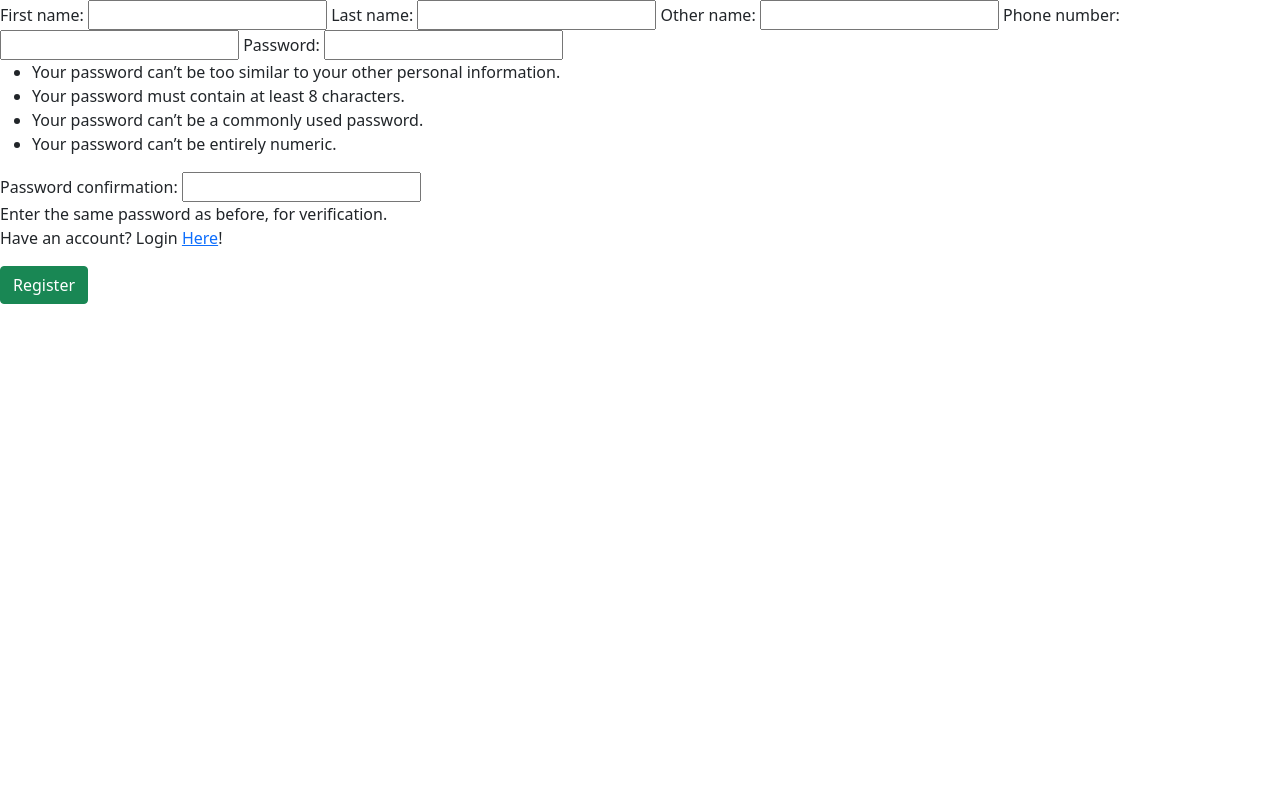
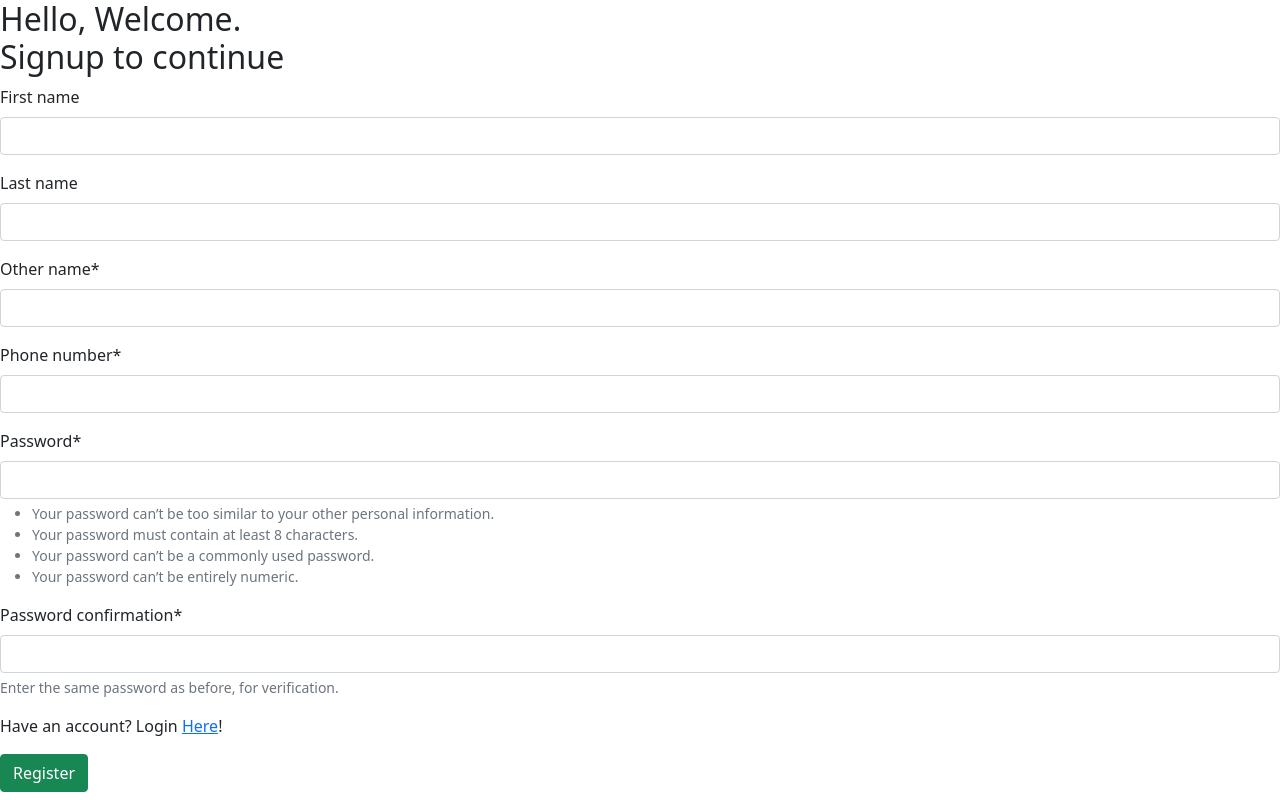
Before and after one commit to phurhard/SchoolPortal, a Django app: page /auth/student/ in a window 1280 px wide. Run offline with Django 4.2, Linux system fonts and the light colour scheme; some libraries are stand-ins or nearby versions.

Commit message:
working on the UI's now

```diff
--- a/Authentication/templates/registration/studentPage.html
+++ b/Authentication/templates/registration/studentPage.html
@@ -1,14 +1,17 @@
 {% extends 'Authentication/base.html' %}
+
 {% block title %}signup|Student{% endblock %}
-{% load crispy_forms_tags %}
 
 {% block content %}
-
-<form method="post">
-    {% csrf_token %}
-    {{ data }}
-    <p>Have an account? Login <a href="/login">Here</a>!</p>
-    <button type="submit" class="btn btn-success">Register</button>
-</form>
-
+    {% load static %}
+    {% load crispy_forms_tags %}
+<div class="form-group">
+    <h2>Hello, Welcome. <br/> Signup to continue</h2>
+    <form method="post" class="your-form-class">
+        {% csrf_token %}
+        {{ data|crispy }}
+        <p>Have an account? Login <a href="/login">Here</a>!</p>
+        <button type="submit" class="btn btn-success">Register</button>
+    </form>
+</div>
 {% endblock %}
--- a/Authentication/templates/registration/teacherPage.html
+++ b/Authentication/templates/registration/teacherPage.html
@@ -1,11 +1,11 @@
 {% extends 'Authentication/base.html' %}
 {% block title %}signup|staff{% endblock %}
-{% load crispy_forms_tags %}
+{% comment %} {% load crispy_forms_tags %} {% endcomment %}
 
 {% block content %}
 <form method="post">
     {% csrf_token %}
-    {{ data }}
+    {{ data }}{{ crispy_forms_tags}}
     <p>Have an account? Login <a href="/login">Here</a>!</p>
     <button type="submit" class="btn btn-success">Register</button>
     <!-- This button automatically calls the post of form element, need to find how to make use of a callback function
```
Also changed, not shown: Authentication/static/Authentication/js/signup_student.js (added).
